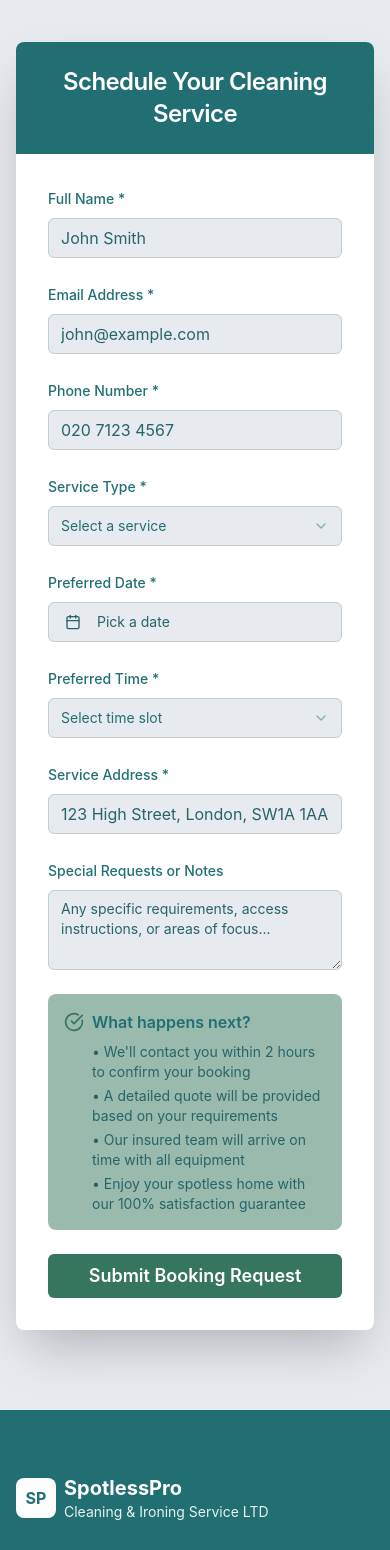
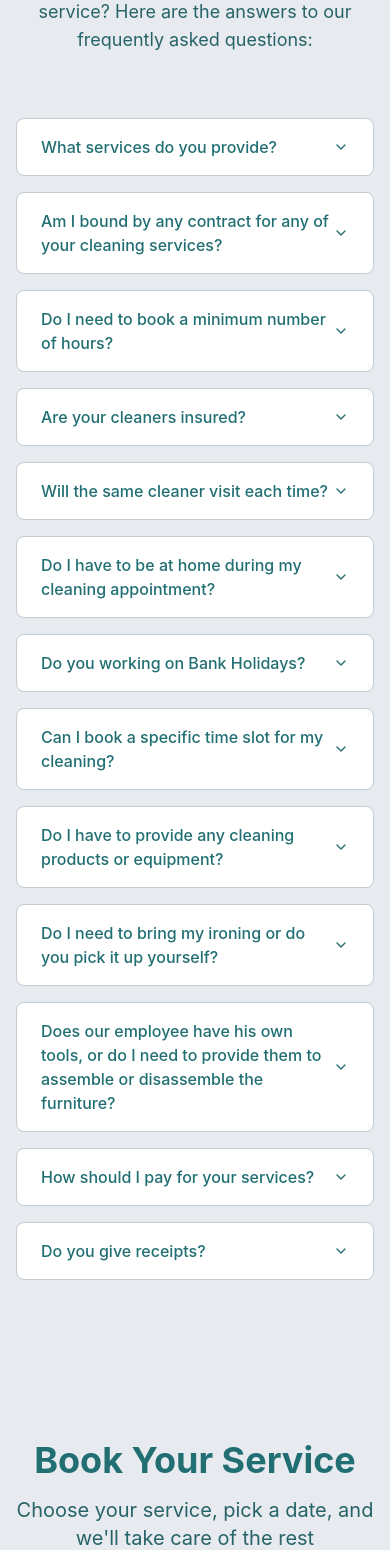
Before and after one commit to pampukhaleo/spotless-pro-landing, a React (Vite) app: page / in a window 390 px wide. Shown: the part 10002-11552 px from the top of the page. Built offline with nearby package versions, Linux system fonts and the light colour scheme.

Commit message:
feat: Add WhatsApp, FAQ, and update contact info
- Added WhatsApp icon and link to phone number in header.
- Updated email address in header and footer.
- Created a new FAQ section with an accordion component.

```diff
--- /dev/null
+++ b/src/components/FAQSection.tsx
@@ -0,0 +1,100 @@
+
+import {
+  Accordion,
+  AccordionContent,
+  AccordionItem,
+  AccordionTrigger,
+} from "@/components/ui/accordion";
+
+const FAQSection = () => {
+  const faqs = [
+    {
+      question: "What services do you provide?",
+      answer: "House cleaning, flat cleaning, office cleaning, deep cleaning, end of Tenancy cleaning, special cleaning, one off/Spring Cleaning, Ironing. We also assemble and disassemble any type of furniture. We charge a simple hourly rate for all our services. View our regular domestic cleaning tasks for a list of the jobs you can leave to us!"
+    },
+    {
+      question: "Am I bound by any contract for any of your cleaning services?",
+      answer: "You can cancel your cleaning at any time. We only ask that you give us 12 hours' notice."
+    },
+    {
+      question: "Do I need to book a minimum number of hours?",
+      answer: "Yes, the minimum time is 2 hours."
+    },
+    {
+      question: "Are your cleaners insured?",
+      answer: "Yes, our cleaners are fully insured."
+    },
+    {
+      question: "Will the same cleaner visit each time?",
+      answer: "We'll always try to send the same cleaner, but this isn't always possible."
+    },
+    {
+      question: "Do I have to be at home during my cleaning appointment?",
+      answer: "No. We provide safe storage of your keys if you give it to us. We will give the key to your cleaner or cleaners on the day of cleaning. The cleaner will return the key at the end of the day. Or what is very popular, you give us the code to the key box and we will return it after cleaning."
+    },
+    {
+      question: "Do you working on Bank Holidays?",
+      answer: "Yes. The cost of services will be slightly higher."
+    },
+    {
+      question: "Can I book a specific time slot for my cleaning?",
+      answer: "Yes."
+    },
+    {
+      question: "Do I have to provide any cleaning products or equipment?",
+      answer: "We'll provide all of the cleaning chemicals unless you have any special requirements. We mainly use our own cleaning products and tools. Since we use eco-sprays that do not harm you and our employees. Having an electric mop and using a new mop attachment each time and washing the floor with steam, we thus remove dirt and germs as much as possible."
+    },
+    {
+      question: "Do I need to bring my ironing or do you pick it up yourself?",
+      answer: "No, we will come ourselves and take everything, and the next day we will return your ironed things."
+    },
+    {
+      question: "Does our employee have his own tools, or do I need to provide them to assemble or disassemble the furniture?",
+      answer: "Our employee has all the necessary professional tools."
+    },
+    {
+      question: "How should I pay for your services?",
+      answer: "We accept payment for services both in cash and to a bank business account. Payment is made on the same day the service was provided."
+    },
+    {
+      question: "Do you give receipts?",
+      answer: "Yes, we issue an electronic check to your email."
+    }
+  ];
+
+  return (
+    <section id="faq" className="py-20 bg-background">
+      <div className="container mx-auto px-4">
+        <div className="text-center mb-16">
+          <h2 className="text-3xl md:text-4xl font-bold text-foreground mb-4">
+            Frequently Asked Questions
+          </h2>
+          <p className="text-lg text-muted-foreground max-w-2xl mx-auto">
+            Want to know more about our cleaning service? Here are the answers to our frequently asked questions:
+          </p>
+        </div>
+
+        <div className="max-w-4xl mx-auto">
+          <Accordion type="single" collapsible className="space-y-4">
+            {faqs.map((faq, index) => (
+              <AccordionItem
+                key={index}
+                value={`item-${index}`}
+                className="bg-card border border-border rounded-lg px-6"
+              >
+                <AccordionTrigger className="text-left text-card-foreground hover:text-primary">
+                  {faq.question}
+                </AccordionTrigger>
+                <AccordionContent className="text-muted-foreground leading-relaxed">
+                  {faq.answer}
+                </AccordionContent>
+              </AccordionItem>
+            ))}
+          </Accordion>
+        </div>
+      </div>
+    </section>
+  );
+};
+
+export default FAQSection;
--- a/src/components/Footer.tsx
+++ b/src/components/Footer.tsx
@@ -1,7 +1,12 @@
-
 import { Phone, Mail, MapPin, Clock, Facebook, Instagram, Twitter } from "lucide-react";
 
 const Footer = () => {
+  const WhatsAppIcon = () => (
+    <svg className="w-5 h-5" viewBox="0 0 24 24" fill="currentColor">
+      <path d="M17.472 14.382c-.297-.149-1.758-.867-2.03-.967-.273-.099-.471-.148-.67.15-.197.297-.767.966-.94 1.164-.173.199-.347.223-.644.075-.297-.15-1.255-.463-2.39-1.475-.883-.788-1.48-1.761-1.653-2.059-.173-.297-.018-.458.13-.606.134-.133.298-.347.446-.52.149-.174.198-.298.298-.497.099-.198.05-.371-.025-.52-.075-.149-.669-1.612-.916-2.207-.242-.579-.487-.5-.669-.51-.173-.008-.371-.01-.57-.01-.198 0-.52.074-.792.372-.272.297-1.04 1.016-1.04 2.479 0 1.462 1.065 2.875 1.213 3.074.149.198 2.096 3.2 5.077 4.487.709.306 1.262.489 1.694.625.712.227 1.36.195 1.871.118.571-.085 1.758-.719 2.006-1.413.248-.694.248-1.289.173-1.413-.074-.124-.272-.198-.57-.347m-5.421 7.403h-.004a9.87 9.87 0 01-5.031-1.378l-.361-.214-3.741.982.998-3.648-.235-.374a9.86 9.86 0 01-1.51-5.26c.001-5.45 4.436-9.884 9.888-9.884 2.64 0 5.122 1.03 6.988 2.898a9.825 9.825 0 012.893 6.994c-.003 5.45-4.437 9.884-9.885 9.884m8.413-18.297A11.815 11.815 0 0012.05 0C5.495 0 .16 5.335.157 11.892c0 2.096.547 4.142 1.588 5.945L.057 24l6.305-1.654a11.882 11.882 0 005.683 1.448h.005c6.554 0 11.89-5.335 11.893-11.893A11.821 11.821 0 0020.885 3.488"/>
+    </svg>
+  );
+
   return (
     <footer id="contact" className="bg-primary text-primary-foreground">
       <div className="container mx-auto px-4 py-16">
@@ -50,10 +55,23 @@ const Footer = () => {
                 </div>
               </div>
 
+              <a
+                href="https://wa.me/447368647001"
+                target="_blank"
+                rel="noopener noreferrer"
+                className="flex items-start space-x-3 hover:opacity-80 transition-opacity"
+              >
+                <WhatsAppIcon />
+                <div>
+                  <p className="font-medium">+447368647001</p>
+                  <p className="text-sm opacity-90">WhatsApp available</p>
+                </div>
+              </a>
+
               <div className="flex items-start space-x-3">
                 <Mail className="w-5 h-5 mt-0.5" />
                 <div>
-                  <p className="font-medium">hello@spotlesspro.co.uk</p>
+                  <p className="font-medium">Yevaluky0723@gmail.com</p>
                   <p className="text-sm opacity-90">Quick response guaranteed</p>
                 </div>
               </div>
--- a/src/components/Header.tsx
+++ b/src/components/Header.tsx
@@ -7,6 +7,12 @@ const Header = () => {
     const element = document.getElementById(sectionId);
     element?.scrollIntoView({ behavior: 'smooth' });
   };
+
+  const WhatsAppIcon = () => (
+    <svg className="w-4 h-4" viewBox="0 0 24 24" fill="currentColor">
+      <path d="M17.472 14.382c-.297-.149-1.758-.867-2.03-.967-.273-.099-.471-.148-.67.15-.197.297-.767.966-.94 1.164-.173.199-.347.223-.644.075-.297-.15-1.255-.463-2.39-1.475-.883-.788-1.48-1.761-1.653-2.059-.173-.297-.018-.458.13-.606.134-.133.298-.347.446-.52.149-.174.198-.298.298-.497.099-.198.05-.371-.025-.52-.075-.149-.669-1.612-.916-2.207-.242-.579-.487-.5-.669-.51-.173-.008-.371-.01-.57-.01-.198 0-.52.074-.792.372-.272.297-1.04 1.016-1.04 2.479 0 1.462 1.065 2.875 1.213 3.074.149.198 2.096 3.2 5.077 4.487.709.306 1.262.489 1.694.625.712.227 1.36.195 1.871.118.571-.085 1.758-.719 2.006-1.413.248-.694.248-1.289.173-1.413-.074-.124-.272-.198-.57-.347m-5.421 7.403h-.004a9.87 9.87 0 01-5.031-1.378l-.361-.214-3.741.982.998-3.648-.235-.374a9.86 9.86 0 01-1.51-5.26c.001-5.45 4.436-9.884 9.888-9.884 2.64 0 5.122 1.03 6.988 2.898a9.825 9.825 0 012.893 6.994c-.003 5.45-4.437 9.884-9.885 9.884m8.413-18.297A11.815 11.815 0 0012.05 0C5.495 0 .16 5.335.157 11.892c0 2.096.547 4.142 1.588 5.945L.057 24l6.305-1.654a11.882 11.882 0 005.683 1.448h.005c6.554 0 11.89-5.335 11.893-11.893A11.821 11.821 0 0020.885 3.488"/>
+    </svg>
+  );
 
   return (
     <header className="fixed top-0 w-full bg-background/95 backdrop-blur-sm border-b border-border z-50">
@@ -41,6 +47,12 @@ const Header = () => {
             Reviews
           </button>
           <button
+            onClick={() => scrollToSection('faq')}
+            className="text-primary hover:text-primary/80 transition-colors"
+          >
+            FAQ
+          </button>
+          <button
             onClick={() => scrollToSection('contact')}
             className="text-primary hover:text-primary/80 transition-colors"
           >
@@ -54,9 +66,18 @@ const Header = () => {
               <Phone className="w-4 h-4 text-primary" />
               <span>020 7123 4567</span>
             </div>
+            <a
+              href="https://wa.me/447368647001"
+              target="_blank"
+              rel="noopener noreferrer"
+              className="flex items-center space-x-1 text-primary hover:text-primary/80 transition-colors"
+            >
+              <WhatsAppIcon />
+              <span>+447368647001</span>
+            </a>
             <div className="flex items-center space-x-1">
               <Mail className="w-4 h-4 text-primary" />
-              <span>hello@spotlesspro.co.uk</span>
+              <span>Yevaluky0723@gmail.com</span>
             </div>
           </div>
           <Button
--- a/src/pages/Index.tsx
+++ b/src/pages/Index.tsx
@@ -5,6 +5,7 @@ import ServicesSection from "@/components/ServicesSection";
 import BeforeAfterSection from "@/components/BeforeAfterSection";
 import AboutSection from "@/components/AboutSection";
 import ReviewsSection from "@/components/ReviewsSection";
+import FAQSection from "@/components/FAQSection";
 import BookingForm from "@/components/BookingForm";
 import Footer from "@/components/Footer";
 
@@ -17,6 +18,7 @@ const Index = () => {
       <BeforeAfterSection />
       <AboutSection />
       <ReviewsSection />
+      <FAQSection />
       <BookingForm />
       <Footer />
     </div>
```
